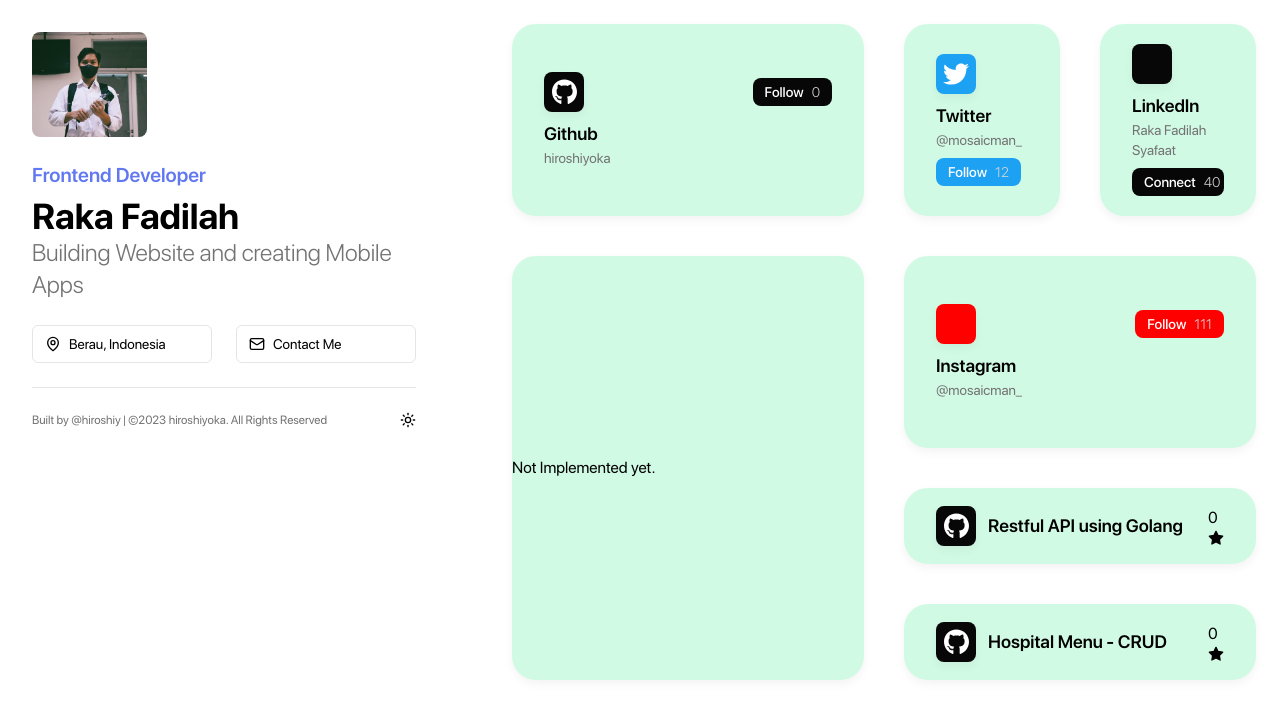
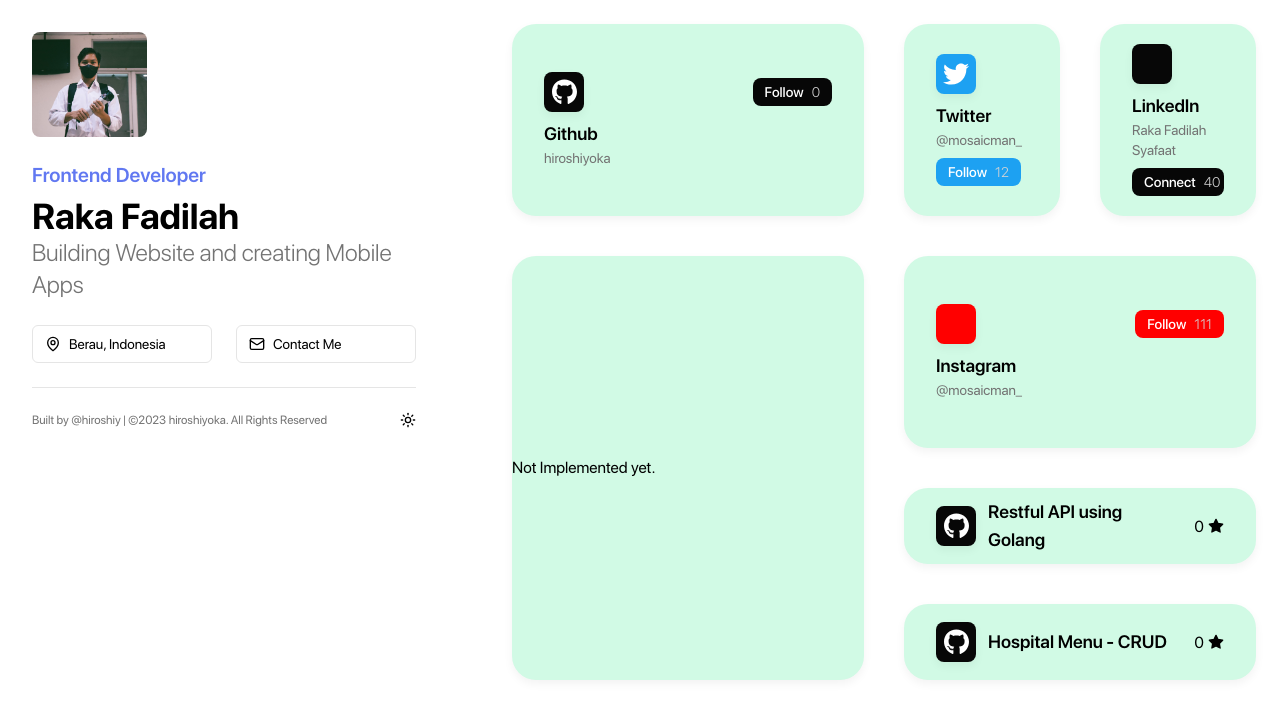
Before and after one commit to hiroshiyoka/hiroshiy.bento, a Next.js app: page / in a window 1280 px wide. Shown: the top 718 px of the page. Built offline with nearby package versions, Linux system fonts and the light colour scheme.

Commit message:
feat: add styling

```diff
--- a/components/grid-items/project.box.tsx
+++ b/components/grid-items/project.box.tsx
@@ -9,8 +9,8 @@ const ProjectBox = ({ item }: { item: GridItemInterface }) => {
     <Link className="flex items-center gap-3" href={item.buttonLink ?? ""}>
       <Icon type={item.icon ?? ""} color={item.color} />
       <div className="w-full text-lg font-semibold">{item.title}</div>
-      <div>
-        <span>{item.stars}</span>
+      <div className="flex items-center gap-1">
+        <span className="mt-[1px]">{item.stars}</span>
         <Star size="16" fill="currentColor" />
       </div>
     </Link>
```
